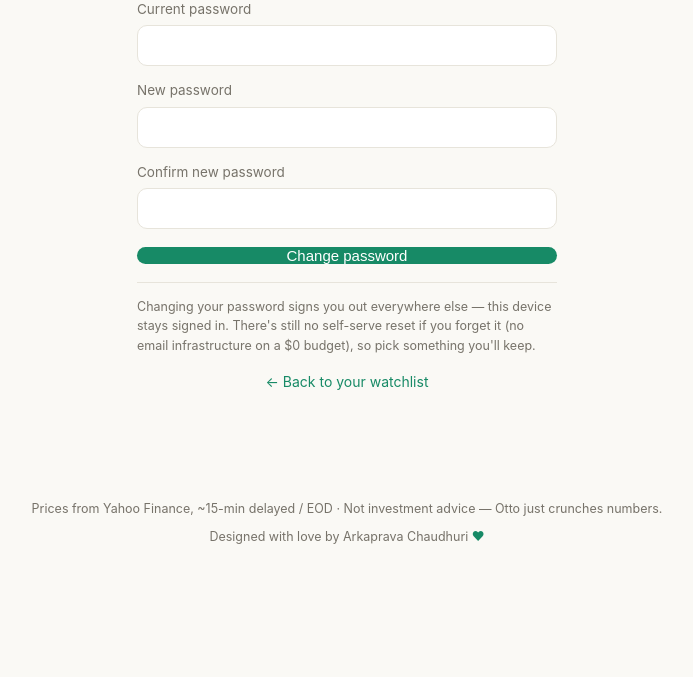
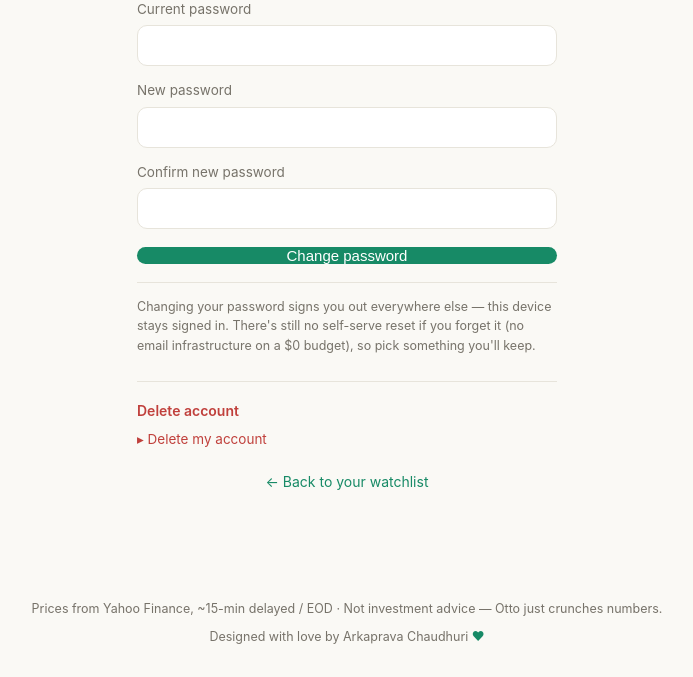
Before and after one commit to arkapchaudhuri-investright/investright, a Flask app: page /account in a window 1280 px wide. Shown: the part 271-948 px from the top of the page, without its empty margins (293-986 px from the left). Before the commit the page ends 815 px from the top, so only its background shows below. Run offline with Flask 3, Linux system fonts and the light colour scheme; the visitor is signed in with stand-in values (Sample User, id 1); data comes from the database, SQL or seed files in the repository.

Commit message:
Tier C: delete account (#16)
POST /account/delete, login-gated and double-guarded: the account password plus
typing DELETE exactly. Either guard failing leaves everything untouched.

user_watchlist and user_notes go with the row via ON DELETE CASCADE (get_conn
already sets PRAGMA foreign_keys=ON — verified, not assumed). The global
`watchlist` table is deliberately left alone: it is the union of tickers the
nightly refresh fetches and /today screens, not personal data.

The form lives inside a collapsed <details> so the destructive button is never
one stray click away, and reuses the existing themed --down red rather than
introducing a new colour.

Co-authored-by: Arkaprava Chaudhuri <arka@Arkapravas-MacBook-Pro-55.local>
Co-authored-by: Claude Opus 4.8 <noreply@anthropic.com>

```diff
--- a/auth.py
+++ b/auth.py
@@ -12,7 +12,8 @@ from flask import (Blueprint, abort, flash, g, redirect, render_template,
                    request, session, url_for)
 from werkzeug.security import check_password_hash, generate_password_hash
 
-from db import create_user, get_user_by_email, get_user_by_id, set_password
+from db import (create_user, delete_user, get_user_by_email, get_user_by_id,
+                set_password)
 
 bp = Blueprint("auth", __name__)
 
@@ -212,3 +213,29 @@ def change_password():
     g.__dict__.pop("user", None)
     flash("Password changed. Any other devices have been signed out.", "ok")
     return redirect(url_for("auth.account"))
+
+
+@bp.post("/account/delete")
+@login_required
+def delete_account():
+    """Irreversible. Guarded by the password *and* a typed confirmation, since a
+    stray click here costs someone their watchlist and journal."""
+    from db import get_conn
+    user = current_user()
+    pw = request.form.get("password") or ""
+    typed = (request.form.get("confirm") or "").strip()
+
+    if not check_password_hash(user["password_hash"], pw):
+        flash("That isn't your password — account not deleted.", "error")
+        return redirect(url_for("auth.account"))
+    if typed != "DELETE":
+        flash("Type DELETE in the box to confirm — account not deleted.", "error")
+        return redirect(url_for("auth.account"))
+
+    with get_conn() as conn:
+        delete_user(conn, user["id"])
+    session.clear()
+    g.__dict__.pop("user", None)
+    flash("Your account, watchlist and notes are gone. Thanks for trying InvestRight.",
+          "info")
+    return redirect(url_for("home"))
--- a/db.py
+++ b/db.py
@@ -321,6 +321,14 @@ def set_password(conn, user_id, password_hash):
     return rotate_session_token(conn, user_id)
 
 
+def delete_user(conn, user_id):
+    """Erase an account. `user_watchlist` and `user_notes` go with it via
+    ON DELETE CASCADE (get_conn sets PRAGMA foreign_keys=ON). The global
+    `watchlist` table is deliberately left alone — it's the union of tickers the
+    nightly refresh fetches and /today screens, not personal data (§10.4)."""
+    conn.execute("DELETE FROM users WHERE id=?", (user_id,))
+
+
 def get_user_by_email(conn, email):
     return conn.execute("SELECT * FROM users WHERE email=?", (email,)).fetchone()
 
--- a/static/style.css
+++ b/static/style.css
@@ -183,6 +183,23 @@ main { max-width: 880px; margin: 0 auto; padding: 0 20px 48px; }
 }
 a.acct-name { color: var(--text); text-decoration: none; }
 a.acct-name:hover { color: var(--accent); text-decoration: underline; }
+
+/* danger zone — folded away so the destructive form is never one stray click */
+.danger-h2 { color: var(--down); }
+.danger-zone { text-align: left; }
+.danger-zone summary {
+  cursor: pointer; color: var(--down); font-size: 13.5px; padding: 6px 0;
+  list-style: none;
+}
+.danger-zone summary::-webkit-details-marker { display: none; }
+.danger-zone summary::before { content: "▸ "; }
+.danger-zone[open] summary::before { content: "▾ "; }
+.danger-copy { color: var(--muted); font-size: 12.5px; line-height: 1.55; margin: 4px 0 10px; }
+.btn-danger {
+  background: var(--down); color: #fff; border: none; border-radius: 999px;
+  padding: 11px 18px; font-size: 14.5px; font-weight: 500; cursor: pointer;
+}
+.btn-danger:hover { filter: brightness(1.08); }
 
 /* hero */
 .hero { text-align: center; padding: 40px 0 28px; }
--- a/templates/account.html
+++ b/templates/account.html
@@ -32,6 +32,27 @@
     infrastructure on a $0 budget), so pick something you'll keep.
   </p>
 
+  <h2 class="acct-h2 danger-h2">Delete account</h2>
+  <details class="danger-zone">
+    <summary>Delete my account</summary>
+    <p class="danger-copy">
+      This erases your account, your watchlist and every note you've written.
+      It cannot be undone, and there are no backups of your notes.
+    </p>
+    <form class="auth-form" method="post" action="{{ url_for('auth.delete_account') }}">
+      <input type="hidden" name="csrf" value="{{ csrf_token }}">
+      <label>Your password
+        <input type="password" name="password" required autocomplete="current-password">
+      </label>
+      {# One span, else .auth-form label's column flex stacks each text node. #}
+      <label><span>Type <strong>DELETE</strong> to confirm</span>
+        <input type="text" name="confirm" required autocomplete="off"
+               spellcheck="false" placeholder="DELETE">
+      </label>
+      <button type="submit" class="btn-danger auth-go">Permanently delete my account</button>
+    </form>
+  </details>
+
   <p class="auth-alt"><a href="{{ url_for('home') }}">← Back to your watchlist</a></p>
 </section>
 {% endblock %}
```
